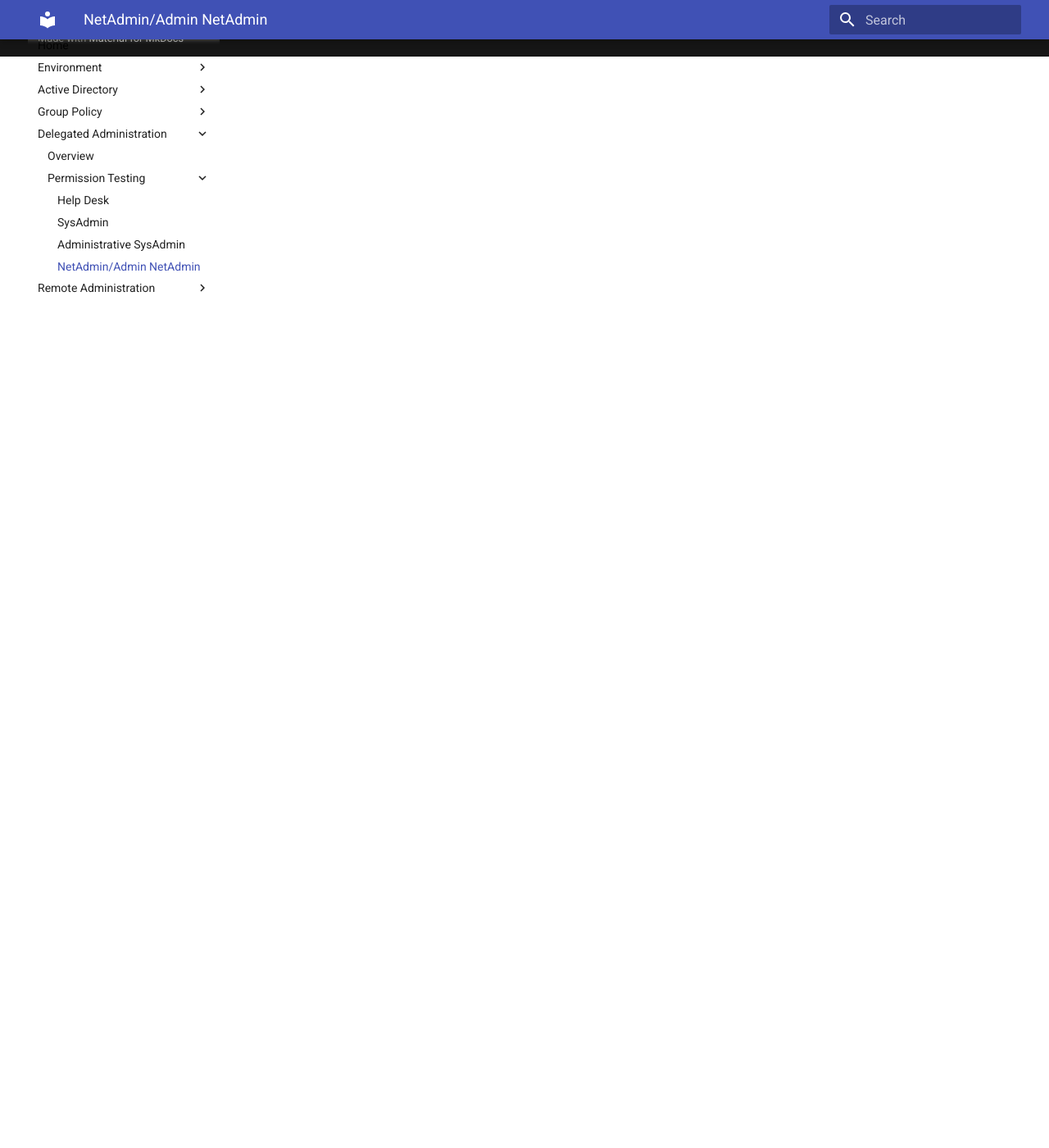
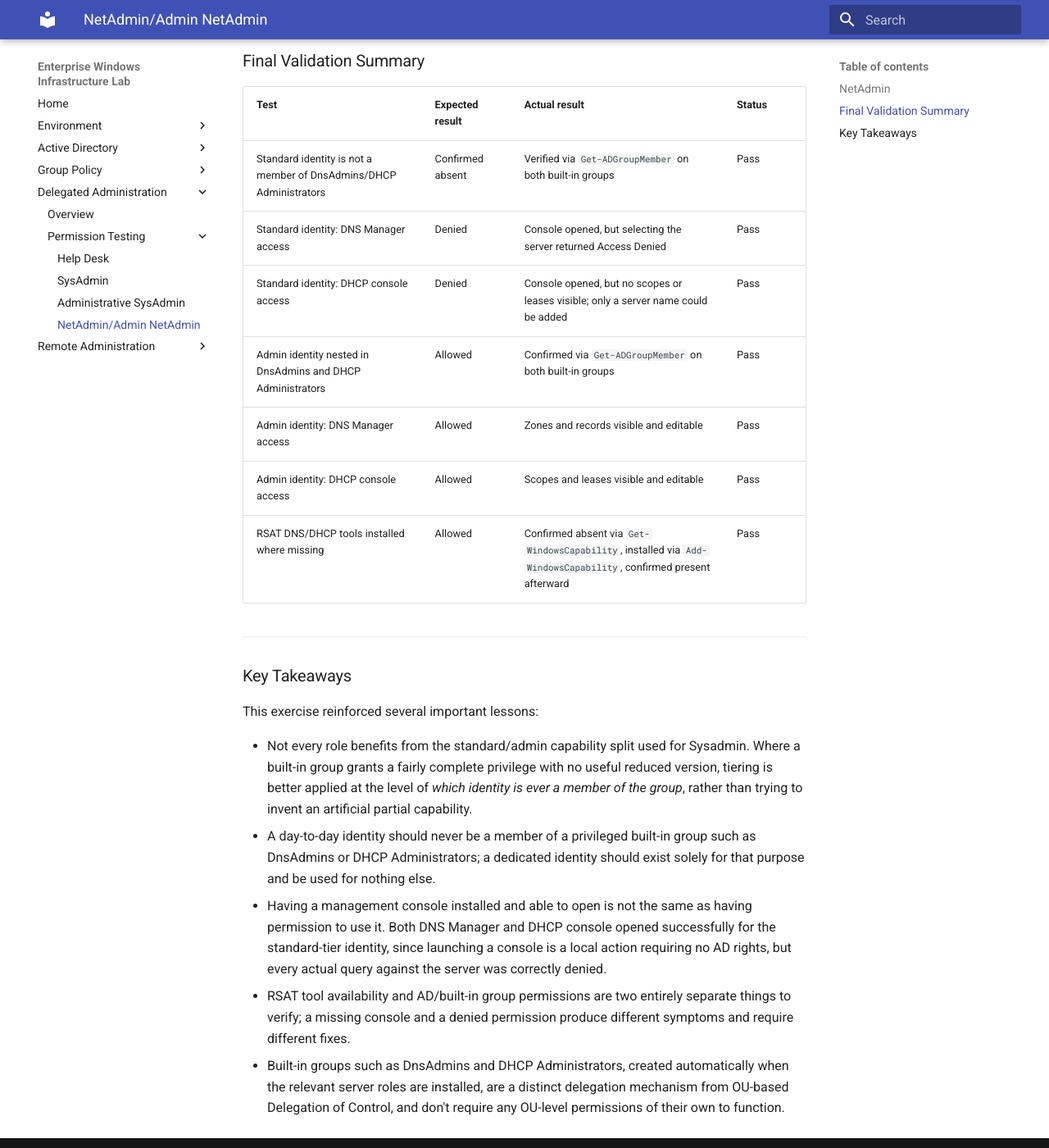
Before and after one commit to IsaacAzure/enterprise-homelab, an MkDocs documentation site: the page built from docs/delegated-administration/permission-testing/netadmin.md, in a window 1280 px wide and 1400 px high, scrolled down 3110 px. Shown: the whole window at 82% size. Built offline with MkDocs 1.6.1 and Material for MkDocs 9.7.7, drawn with Linux system fonts in a browser that asks for light colours.

Commit message:
netadmin complete 2

```diff
--- a/docs/delegated-administration/permission-testing/netadmin.md
+++ b/docs/delegated-administration/permission-testing/netadmin.md
@@ -77,3 +77,29 @@ However:
 
 !!! success "NetAdmin standard tier confirmed correctly restricted"
     This confirmed that having the RSAT tools installed and being able to open the consoles is not the same as having rights to use them. The standard-tier identity could launch both tools, since that's a local action, but every actual query against the DNS/DHCP servers was correctly denied, since this identity was never added to DnsAdmins or DHCP Administrators.
+
+---
+
+### Final Validation Summary
+
+| Test                                                    | Expected result | Actual result                                                                 | Status |
+| -------------------------------------------------------- | ---------------- | ------------------------------------------------------------------------------ | ------ |
+| Standard identity is not a member of DnsAdmins/DHCP Administrators | Confirmed absent | Verified via `Get-ADGroupMember` on both built-in groups                        | Pass   |
+| Standard identity: DNS Manager access                   | Denied            | Console opened, but selecting the server returned Access Denied                | Pass   |
+| Standard identity: DHCP console access                  | Denied            | Console opened, but no scopes or leases visible; only a server name could be added | Pass   |
+| Admin identity nested in DnsAdmins and DHCP Administrators | Allowed         | Confirmed via `Get-ADGroupMember` on both built-in groups                        | Pass   |
+| Admin identity: DNS Manager access                      | Allowed           | Zones and records visible and editable                                          | Pass   |
+| Admin identity: DHCP console access                     | Allowed           | Scopes and leases visible and editable                                          | Pass   |
+| RSAT DNS/DHCP tools installed where missing              | Allowed           | Confirmed absent via `Get-WindowsCapability`, installed via `Add-WindowsCapability`, confirmed present afterward | Pass   |
+
+---
+
+### Key Takeaways
+
+This exercise reinforced several important lessons:
+
+- Not every role benefits from the standard/admin capability split used for Sysadmin. Where a built-in group grants a fairly complete privilege with no useful reduced version, tiering is better applied at the level of *which identity is ever a member of the group*, rather than trying to invent an artificial partial capability.
+- A day-to-day identity should never be a member of a privileged built-in group such as DnsAdmins or DHCP Administrators; a dedicated identity should exist solely for that purpose and be used for nothing else.
+- Having a management console installed and able to open is not the same as having permission to use it. Both DNS Manager and DHCP console opened successfully for the standard-tier identity, since launching a console is a local action requiring no AD rights, but every actual query against the server was correctly denied.
+- RSAT tool availability and AD/built-in group permissions are two entirely separate things to verify; a missing console and a denied permission produce different symptoms and require different fixes.
+- Built-in groups such as DnsAdmins and DHCP Administrators, created automatically when the relevant server roles are installed, are a distinct delegation mechanism from OU-based Delegation of Control, and don't require any OU-level permissions of their own to function.
```
